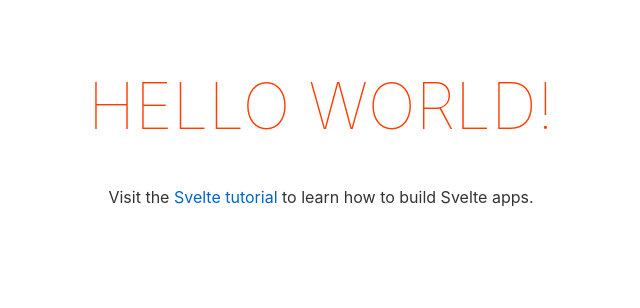
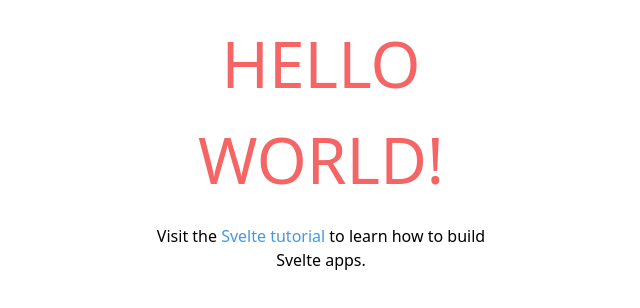
Before and after one commit to artisonian/sveltejs-tailwind-starter, a Svelte app: page / in a window 1280 px wide. Shown: the top 308 px of the page, without its empty margins (319-959 px from the left). Built offline with nearby package versions, Linux system fonts and the light colour scheme.

Commit message:
Configure TailwindCSS
See https://dev.to/swyx/how-to-set-up-svelte-with-tailwind-css-4fg5
for details

```diff
--- a/package.json
+++ b/package.json
@@ -13,7 +13,9 @@
     "rollup-plugin-livereload": "^2.0.0",
     "rollup-plugin-svelte": "^6.0.0",
     "rollup-plugin-terser": "^7.0.0",
-    "svelte": "^3.0.0"
+    "svelte": "^3.0.0",
+    "svelte-preprocess": "^4.5.1",
+    "tailwindcss": "^1.9.4"
   },
   "dependencies": {
     "sirv-cli": "^1.0.0"
--- a/public/global.css
+++ /dev/null
@@ -1,63 +0,0 @@
-html, body {
-	position: relative;
-	width: 100%;
-	height: 100%;
-}
-
-body {
-	color: #333;
-	margin: 0;
-	padding: 8px;
-	box-sizing: border-box;
-	font-family: -apple-system, BlinkMacSystemFont, "Segoe UI", Roboto, Oxygen-Sans, Ubuntu, Cantarell, "Helvetica Neue", sans-serif;
-}
-
-a {
-	color: rgb(0,100,200);
-	text-decoration: none;
-}
-
-a:hover {
-	text-decoration: underline;
-}
-
-a:visited {
-	color: rgb(0,80,160);
-}
-
-label {
-	display: block;
-}
-
-input, button, select, textarea {
-	font-family: inherit;
-	font-size: inherit;
-	-webkit-padding: 0.4em 0;
-	padding: 0.4em;
-	margin: 0 0 0.5em 0;
-	box-sizing: border-box;
-	border: 1px solid #ccc;
-	border-radius: 2px;
-}
-
-input:disabled {
-	color: #ccc;
-}
-
-button {
-	color: #333;
-	background-color: #f4f4f4;
-	outline: none;
-}
-
-button:disabled {
-	color: #999;
-}
-
-button:not(:disabled):active {
-	background-color: #ddd;
-}
-
-button:focus {
-	border-color: #666;
-}
--- a/public/index.html
+++ b/public/index.html
@@ -1,5 +1,6 @@
 <!DOCTYPE html>
 <html lang="en">
+
 <head>
 	<meta charset='utf-8'>
 	<meta name='viewport' content='width=device-width,initial-scale=1'>
@@ -7,7 +8,6 @@
 	<title>Svelte app</title>
 
 	<link rel='icon' type='image/png' href='/favicon.png'>
-	<link rel='stylesheet' href='/global.css'>
 	<link rel='stylesheet' href='/build/bundle.css'>
 
 	<script defer src='/build/bundle.js'></script>
@@ -15,4 +15,5 @@
 
 <body>
 </body>
+
 </html>
--- a/rollup.config.js
+++ b/rollup.config.js
@@ -1,10 +1,17 @@
-import svelte from 'rollup-plugin-svelte';
-import resolve from '@rollup/plugin-node-resolve';
-import commonjs from '@rollup/plugin-commonjs';
-import livereload from 'rollup-plugin-livereload';
-import { terser } from 'rollup-plugin-terser';
+import svelte from "rollup-plugin-svelte";
+import resolve from "@rollup/plugin-node-resolve";
+import commonjs from "@rollup/plugin-commonjs";
+import livereload from "rollup-plugin-livereload";
+import { terser } from "rollup-plugin-terser";
+import sveltePreprocess from "svelte-preprocess";
 
 const production = !process.env.ROLLUP_WATCH;
+const preprocess = sveltePreprocess({
+  sourceMap: !production,
+  postcss: {
+    plugins: [require("tailwindcss")],
+  },
+});
 
 function serve() {
   let server;
@@ -16,24 +23,28 @@ function serve() {
   return {
     writeBundle() {
       if (server) return;
-			server = require('child_process').spawn('npm', ['run', 'start', '--', '--dev'], {
-				stdio: ['ignore', 'inherit', 'inherit'],
-				shell: true
-			});
+      server = require("child_process").spawn(
+        "npm",
+        ["run", "start", "--", "--dev"],
+        {
+          stdio: ["ignore", "inherit", "inherit"],
+          shell: true,
+        }
+      );
 
-			process.on('SIGTERM', toExit);
-			process.on('exit', toExit);
-		}
+      process.on("SIGTERM", toExit);
+      process.on("exit", toExit);
+    },
   };
 }
 
 export default {
-	input: 'src/main.js',
+  input: "src/main.js",
   output: {
     sourcemap: true,
-		format: 'iife',
-		name: 'app',
-		file: 'public/build/bundle.js'
+    format: "iife",
+    name: "app",
+    file: "public/build/bundle.js",
   },
   plugins: [
     svelte({
@@ -41,9 +52,10 @@ export default {
       dev: !production,
       // we'll extract any component CSS out into
       // a separate file - better for performance
-			css: css => {
-				css.write('bundle.css');
-			}
+      css: (css) => {
+        css.write("bundle.css");
+      },
+      preprocess,
     }),
 
     // If you have external dependencies installed from
@@ -53,7 +65,7 @@ export default {
     // https://github.com/rollup/plugins/tree/master/packages/commonjs
     resolve({
       browser: true,
-			dedupe: ['svelte']
+      dedupe: ["svelte"],
     }),
     commonjs(),
 
@@ -63,16 +75,17 @@ export default {
 
     // Watch the `public` directory and refresh the
     // browser on changes when not in production
-		!production && livereload({
-            watch: 'public',
-            clientUrl: process.env.CLIENT_URL
+    !production &&
+      livereload({
+        watch: "public",
+        clientUrl: process.env.CLIENT_URL,
       }),
 
     // If we're building for production (npm run build
     // instead of npm run dev), minify
-		production && terser()
+    production && terser(),
   ],
   watch: {
-		clearScreen: false
-	}
+    clearScreen: false,
+  },
 };
--- a/src/App.svelte
+++ b/src/App.svelte
@@ -1,30 +1,22 @@
 <script>
-	export let name;
+  export let name;
 </script>
 
-<main>
-	<h1>Hello {name}!</h1>
-	<p>Visit the <a href="https://svelte.dev/tutorial">Svelte tutorial</a> to learn how to build Svelte apps.</p>
+<style global>
+  /* purgecss start ignore */
+  @tailwind base;
+  @tailwind components;
+  /* purgecss end ignore */
+  @tailwind utilities;
+</style>
+
+<main class="max-w-sm mx-auto p-4 antialiased text-center">
+  <h1 class="text-6xl text-red-500 font-hairline uppercase">Hello {name}!</h1>
+  <p class="mt-4">
+    Visit the
+    <a
+      class="text-blue-500 hover:underline"
+      href="https://svelte.dev/tutorial">Svelte tutorial</a>
+    to learn how to build Svelte apps.
+  </p>
 </main>
-
-<style>
-	main {
-		text-align: center;
-		padding: 1em;
-		max-width: 240px;
-		margin: 0 auto;
-	}
-
-	h1 {
-		color: #ff3e00;
-		text-transform: uppercase;
-		font-size: 4em;
-		font-weight: 100;
-	}
-
-	@media (min-width: 640px) {
-		main {
-			max-width: none;
-		}
-	}
-</style>
--- /dev/null
+++ b/tailwind.config.js
@@ -0,0 +1,17 @@
+const production = !process.env.ROLLUP_WATCH;
+
+module.exports = {
+  future: {
+    removeDeprecatedGapUtilities: true,
+    purgeLayersByDefault: true,
+  },
+  purge: {
+    content: ["./src/**/*.svelte"],
+    enabled: production,
+  },
+  theme: {
+    extend: {},
+  },
+  variants: {},
+  plugins: [],
+};
```
Also changed, not shown: .theia/settings.json (added), 1 other file (tests, documents, lock files or other folders). Lines whose indentation alone changed are shown as unchanged.
